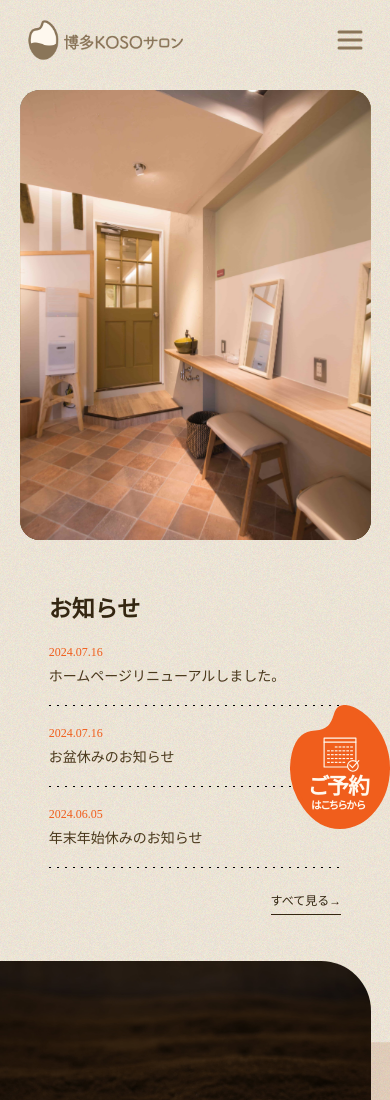
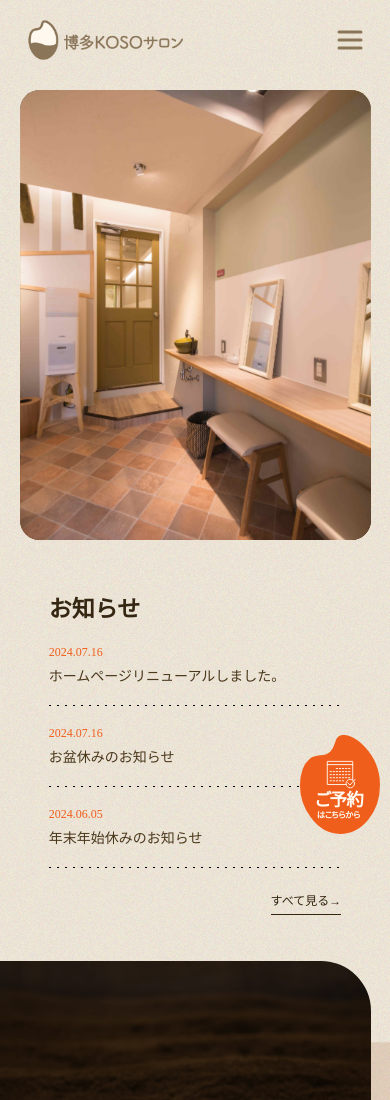
Before and after one commit to kousei5819/250521_koso, a plain HTML site: page index.html in a window 390 px wide. Shown: the top 1100 px of the page. Drawn offline with nearby package versions, Linux system fonts and the light colour scheme; no server answers; a web font is replaced by a local one.

Commit message:
Add files via upload

```diff
--- a/style.css
+++ b/style.css
@@ -168,12 +168,12 @@ p{
 
 @media screen and (max-width: 780px) {
     .book{
-        right: 0px;
-        bottom: 15px;
+        right: 10px;
+        bottom: 10px;
     }
 
     .book-btn img{
-        width: 100px;
+        width: 80px;
         height: auto;
     }
 
```
